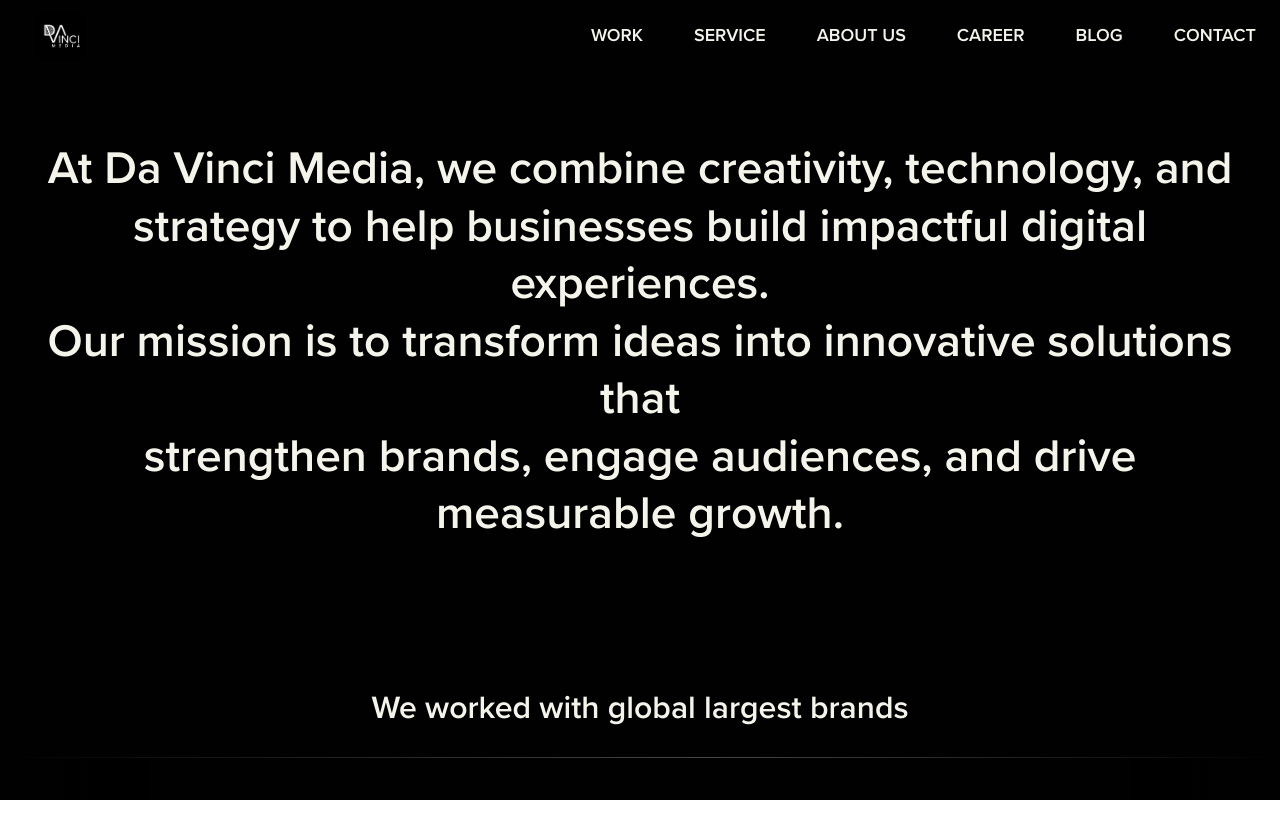
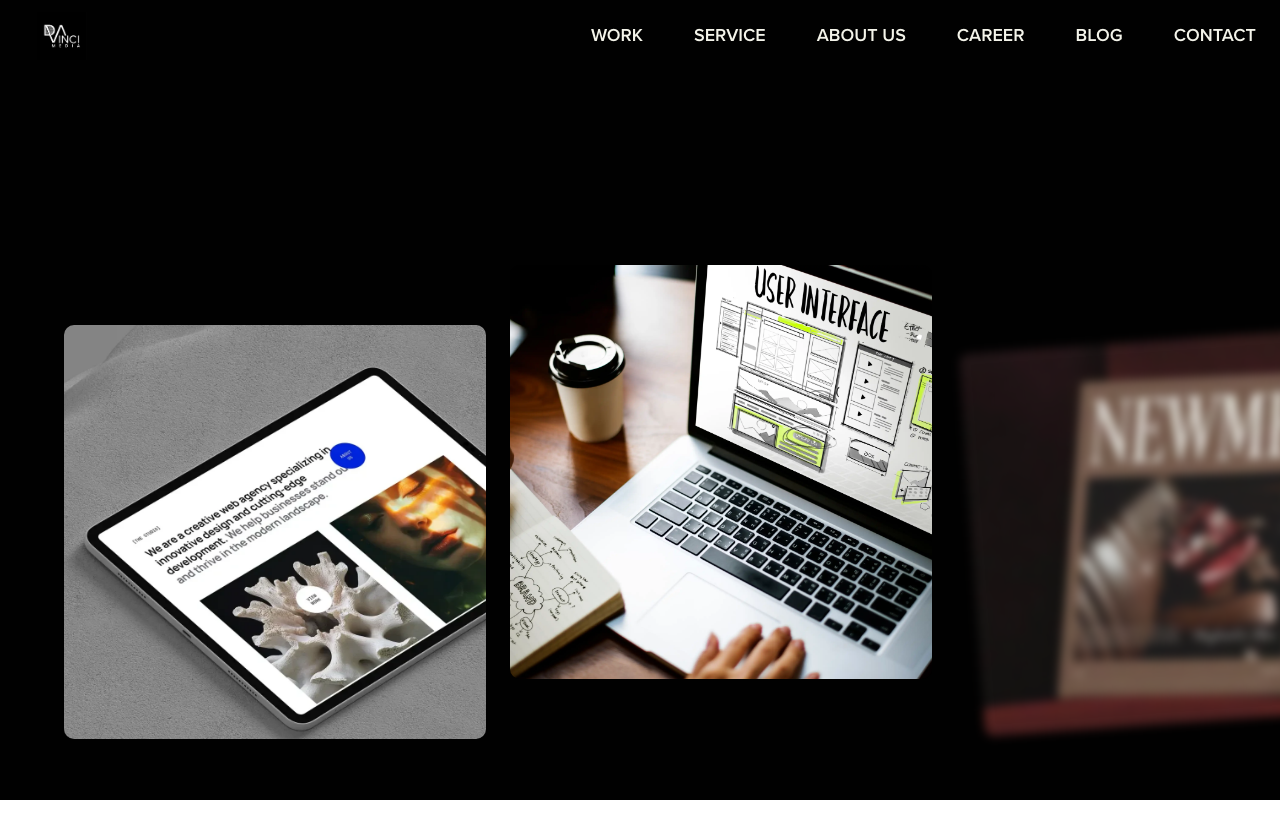
Before and after one commit to linkon63/davinci-studio-website, a Next.js app: page /about-us in a window 1280 px wide. Shown: the top 838 px of the page. Built offline with nearby package versions, Linux system fonts and the light colour scheme.

Commit message:
design: completed horizontal scrolling slider in about page

```diff
--- a/src/app/about-us/page.tsx
+++ b/src/app/about-us/page.tsx
@@ -1,4 +1,5 @@
 import AboutDescription from "@/components/about-page/AboutDescription";
+import EntranceReveal from "@/components/about-page/EntranceReveal";
 import ImageSlider from "@/components/about-page/ImageSlider";
 import LogoSlider from "@/components/about-page/LogoSlider";
 import WhoWeAre from "@/components/about-page/WhoWeAre";
@@ -12,7 +13,12 @@
         <div>
             <SmoothScroll>
                 <Navbar />
-                <AboutDescription />
+                <ImageSlider />
+                <div className="relative z-10 -mt-[150px] md:-mt-[210px]">
+                    <EntranceReveal>
+                        <AboutDescription />
+                    </EntranceReveal>
+                </div>
                 <LogoSlider />
                 <WhoWeAre />
                 <Footer />
--- a/src/components/about-page/AboutDescription.tsx
+++ b/src/components/about-page/AboutDescription.tsx
@@ -15,8 +15,8 @@
         const tl = gsap.timeline({
             scrollTrigger: {
                 trigger: containerRef.current,
-                start: "top 10%",
-                end: "center center",
+                start: "top 30%",
+                end: "bottom center",
                 scrub: 2,
             },
         });
--- /dev/null
+++ b/src/components/about-page/EntranceReveal.tsx
@@ -0,0 +1,32 @@
+"use client";
+
+import { useRef } from "react";
+import { useGSAP } from "@gsap/react";
+import gsap from "gsap";
+import { ScrollTrigger } from "gsap/ScrollTrigger";
+
+gsap.registerPlugin(ScrollTrigger);
+
+export default function EntranceReveal({
+  children,
+}: {
+  children: React.ReactNode;
+}) {
+  const ref = useRef<HTMLDivElement>(null);
+
+  useGSAP(() => {
+    gsap.from(ref.current, {
+      opacity: 1,
+      y: 60,
+      ease: "none",
+      scrollTrigger: {
+        trigger: ref.current,
+        start: "top bottom",
+        end: "top center",
+        scrub: true,
+      },
+    });
+  }, { scope: ref });
+
+  return <div ref={ref}>{children}</div>;
+}
--- /dev/null
+++ b/src/components/about-page/ImageSlider.tsx
@@ -0,0 +1,120 @@
+"use client";
+
+import { useEffect, useRef } from "react";
+import gsap from "gsap";
+import { ScrollTrigger } from "gsap/ScrollTrigger";
+import Image from "next/image";
+
+gsap.registerPlugin(ScrollTrigger);
+
+const images = [
+  "/assets/homepage/case1.webp",
+  "/assets/homepage/case2.webp",
+  "/assets/homepage/case3.webp",
+  "/assets/homepage/case4.webp",
+  "/assets/homepage/case5.webp",
+  "/assets/homepage/service1.webp",
+  "/assets/homepage/service2.webp",
+  "/assets/homepage/service3.webp",
+  "/assets/homepage/blog1.webp",
+];
+
+export default function ImageSlider() {
+  const sectionRef = useRef<HTMLElement>(null);
+  const containerRef = useRef<HTMLDivElement>(null);
+
+  useEffect(() => {
+    const section = sectionRef.current;
+    const container = containerRef.current;
+    if (!section || !container) return;
+    const slides = container.querySelectorAll<HTMLElement>(".slide-item");
+
+    const ctx = gsap.context(() => {
+      const totalWidth = container.scrollWidth;
+      const sectionWidth = section.offsetWidth;
+      const scrollDistance = totalWidth - sectionWidth;
+
+      // Horizontal scroll
+      const horizontalScroll = gsap.to(container, {
+        x: -scrollDistance,
+        ease: "none",
+        scrollTrigger: {
+          trigger: section,
+          start: "top top",
+          end: () => `+=${scrollDistance}`,
+          pin: true,
+          scrub: 1,
+          invalidateOnRefresh: true,
+        },
+      });
+
+      // Continuous depth-of-field per image
+      slides.forEach((slide: HTMLElement) => {
+        // Entrance: edge → center
+        gsap.fromTo(
+          slide,
+          { scale: 0.85, rotation: -8, filter: "blur(10px)" },
+          {
+            scale: 1,
+            rotation: 0,
+            filter: "blur(0px)",
+            ease: "none",
+            scrollTrigger: {
+              trigger: slide,
+              containerAnimation: horizontalScroll,
+              start: "left right",
+              end: "left center",
+              scrub: true,
+            },
+          }
+        );
+
+        // Exit: center → edge
+        gsap.fromTo(
+          slide,
+          { scale: 1, rotation: 0, filter: "blur(0px)" },
+          {
+            scale: 0.85,
+            rotation: 8,
+            filter: "blur(10px)",
+            ease: "none",
+            scrollTrigger: {
+              trigger: slide,
+              containerAnimation: horizontalScroll,
+              start: "right center",
+              end: "right left",
+              scrub: true,
+            },
+          }
+        );
+      });
+    }, section);
+
+    return () => ctx.revert();
+  }, []);
+
+  return (
+    <section
+      ref={sectionRef}
+      className="relative w-full min-h-screen bg-primary-color overflow-hidden flex items-center"
+    >
+      <div ref={containerRef} className="flex gap-6 pl-16">
+        {images.map((src, i) => (
+          <div
+            key={i}
+            className={`slide-item relative overflow-hidden rounded-lg h-[414px] shrink-0 ${i % 2 === 0 ? "translate-y-[60px]" : ""
+              } w-[312px] md:w-[422px]`}
+          >
+            <Image
+              src={src}
+              alt={`Work ${i + 1}`}
+              fill
+              className="object-cover"
+              sizes="(max-width: 768px) 312px, 422px"
+            />
+          </div>
+        ))}
+      </div>
+    </section>
+  );
+}
--- a/src/components/about-page/WhoWeAre.tsx
+++ b/src/components/about-page/WhoWeAre.tsx
@@ -15,7 +15,7 @@
         const tl = gsap.timeline({
             scrollTrigger: {
                 trigger: containerRef.current,
-                start: "top 80%",
+                start: "top 70%",
             },
         });
 
--- a/src/components/shared/Footer.tsx
+++ b/src/components/shared/Footer.tsx
@@ -59,7 +59,7 @@
                             </div>
                         </div>
 
-                        <h1 className="text-4xl sm:text-5xl md:text-7xl font-bold font-proxima uppercase text-white-color">
+                        <h1 className="text-[28px] sm:text-5xl md:text-7xl font-bold font-proxima uppercase text-white-color">
                             LET&apos;S JOIN WITH US
                         </h1>
 
@@ -135,7 +135,7 @@
                         <ul className="space-y-3 md:space-y-4 text-gray-400">
                             {["About Us", "Contact Us", "FAQs", "Blog", "Support"].map((item) => (
                                 <li key={item} className="group cursor-pointer">
-                                    <span className="block text-white-color text-xl md:text-[32px] font-semibold transition-all duration-300 group-hover:text-recording-red group-hover:translate-x-4">
+                                    <span className="block text-white-color text-lg md:text-[32px] font-semibold transition-all duration-300 group-hover:text-recording-red group-hover:translate-x-4">
                                         {item}
                                     </span>
                                 </li>
@@ -146,7 +146,7 @@
                     {/* Contact Us */}
                     <div>
                         <h3 className="text-lg md:text-xl font-semibold text-body-color mb-4 md:mb-6">Contact Us</h3>
-                        <ul className="space-y-3 md:space-y-4 text-white-color text-xl md:text-[32px] font-semibold">
+                        <ul className="space-y-3 md:space-y-4 text-white-color text-lg md:text-[32px] font-semibold">
                             <li className="break-all">Gareeb-e-Nawaz Ave, Sector 11, Uttara, Dhaka - 1230</li>
                             <li className="break-all">+880 1865 94 21 83</li>
                             <li className="break-all">contact@davincymedia.com</li>
@@ -163,7 +163,7 @@
 
             </section>
             {/* Copyright */}
-            <div className="font-proxima bg-secondary-dark text-center text-white-color text-sm md:text-xl pt-3 pb-2">
+            <div className="font-proxima bg-secondary-dark text-center text-white-color text-sm md:text-base pt-3 pb-2">
                 @ {new Date().getFullYear()} Da Vinci Media. All rights reserved.
             </div>
         </footer>
```
Also changed, not shown: public/assets/aboutpage/q.svg (added).
